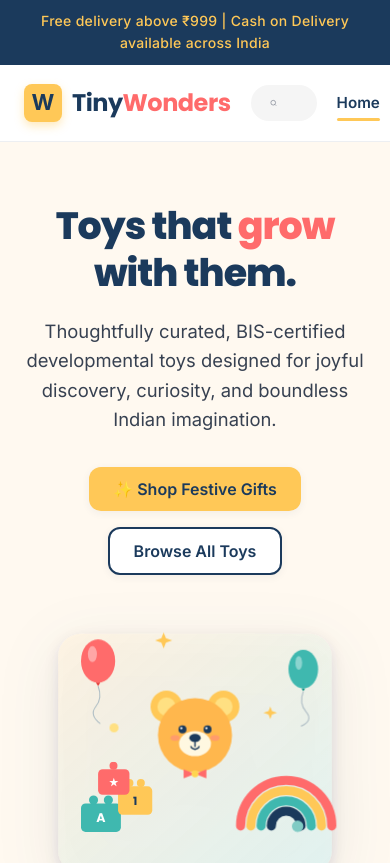
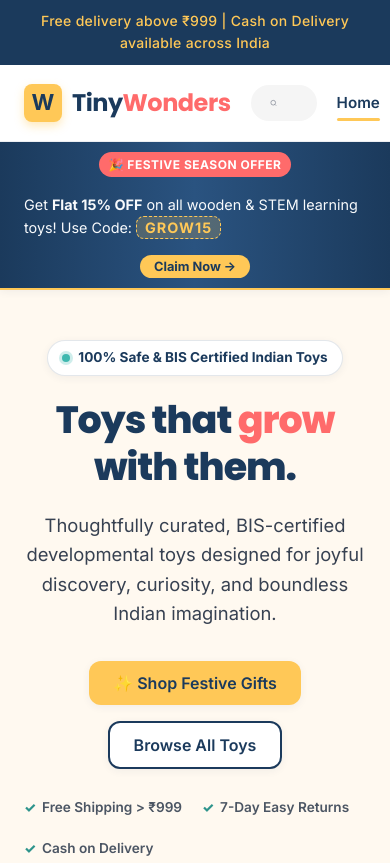
Before and after one commit to nirmal2308/tinywonders-store, a plain HTML site: page index.html in a window 390 px wide. Shown: the top 863 px of the page. Drawn offline with Linux system fonts and the light colour scheme.

Commit message:
Add responsive hero promotional banner, certification pill, and shopping guarantee highlights

```diff
--- a/index.html
+++ b/index.html
@@ -100,10 +100,26 @@
        ========================================================================= -->
   <main id="home-view" class="view active" role="main">
 
+    <!-- Top Hero Promotional Ribbon Banner -->
+    <div class="hero-top-banner">
+      <div class="container hero-banner-inner">
+        <div class="hero-banner-tag">🎉 Festive Season Offer</div>
+        <div class="hero-banner-text">
+          Get <strong>Flat 15% OFF</strong> on all wooden & STEM learning toys! Use Code: <span class="hero-promo-code">GROW15</span>
+        </div>
+        <button class="hero-banner-action" onclick="window.storeApp.navigate('shop')">
+          Claim Now &rarr;
+        </button>
+      </div>
+    </div>
+
     <!-- Hero Section -->
     <section id="hero-section">
       <div class="container hero-grid">
         <div class="hero-content">
+          <div class="hero-pill-badge">
+            <span class="badge-dot"></span> 100% Safe &amp; BIS Certified Indian Toys
+          </div>
           <h1 class="hero-title">
             Toys that <span>grow</span> with them.
           </h1>
@@ -117,6 +133,17 @@
             <button class="btn btn-secondary" onclick="window.storeApp.navigate('shop')">
               Browse All Toys
             </button>
+          </div>
+          <div class="hero-highlights">
+            <div class="hero-highlight-item">
+              <span class="highlight-check">✓</span> Free Shipping &gt; ₹999
+            </div>
+            <div class="hero-highlight-item">
+              <span class="highlight-check">✓</span> 7-Day Easy Returns
+            </div>
+            <div class="hero-highlight-item">
+              <span class="highlight-check">✓</span> Cash on Delivery
+            </div>
           </div>
         </div>
         <div class="hero-visual" id="hero-shapes-container" aria-hidden="true">
--- a/styles.css
+++ b/styles.css
@@ -515,9 +515,115 @@ img {
    Home Page Sections
    ========================================================================== */
 
+/* Top Hero Promotional Ribbon Banner */
+.hero-top-banner {
+  background: linear-gradient(90deg, #1B3A5C 0%, #2A5380 50%, #1B3A5C 100%);
+  color: var(--white);
+  padding: 10px 0;
+  border-bottom: 2px solid var(--yellow);
+  box-shadow: var(--shadow-sm);
+}
+
+.hero-banner-inner {
+  display: flex;
+  align-items: center;
+  justify-content: center;
+  gap: 16px;
+  flex-wrap: wrap;
+  font-size: 0.9rem;
+}
+
+.hero-banner-tag {
+  background: var(--coral);
+  color: var(--white);
+  font-size: 0.75rem;
+  font-weight: 700;
+  padding: 3px 10px;
+  border-radius: var(--radius-full);
+  letter-spacing: 0.5px;
+  text-transform: uppercase;
+}
+
+.hero-banner-text {
+  color: #F8FAFC;
+}
+
+.hero-promo-code {
+  background: rgba(255, 200, 87, 0.2);
+  border: 1px dashed var(--yellow);
+  color: var(--yellow);
+  font-weight: 800;
+  padding: 2px 8px;
+  border-radius: var(--radius-sm);
+  letter-spacing: 1px;
+}
+
+.hero-banner-action {
+  background: var(--yellow);
+  color: var(--navy);
+  border: none;
+  font-size: 0.8rem;
+  font-weight: 700;
+  padding: 4px 14px;
+  border-radius: var(--radius-full);
+  cursor: pointer;
+  transition: var(--transition-fast);
+}
+
+.hero-banner-action:hover {
+  background: var(--yellow-hover);
+  transform: translateX(2px);
+}
+
+/* Hero Pill Badge & Highlights */
+.hero-pill-badge {
+  display: inline-flex;
+  align-items: center;
+  gap: 8px;
+  background: var(--white);
+  border: 1px solid rgba(27, 58, 92, 0.12);
+  padding: 6px 14px;
+  border-radius: var(--radius-full);
+  font-size: 0.85rem;
+  font-weight: 700;
+  color: var(--navy);
+  margin-bottom: 20px;
+  box-shadow: var(--shadow-sm);
+}
+
+.badge-dot {
+  width: 8px;
+  height: 8px;
+  border-radius: var(--radius-full);
+  background: var(--teal);
+  box-shadow: 0 0 0 3px rgba(63, 184, 175, 0.25);
+}
+
+.hero-highlights {
+  display: flex;
+  align-items: center;
+  gap: 20px;
+  margin-top: 28px;
+  flex-wrap: wrap;
+}
+
+.hero-highlight-item {
+  display: flex;
+  align-items: center;
+  gap: 6px;
+  font-size: 0.85rem;
+  font-weight: 600;
+  color: var(--gray-600);
+}
+
+.highlight-check {
+  color: var(--teal-dark);
+  font-weight: 800;
+}
+
 /* Hero */
 #hero-section {
-  padding: 60px 0 40px;
+  padding: 50px 0 40px;
   overflow: hidden;
 }
 
```
